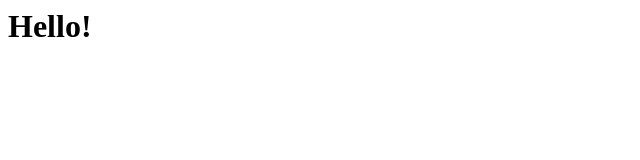
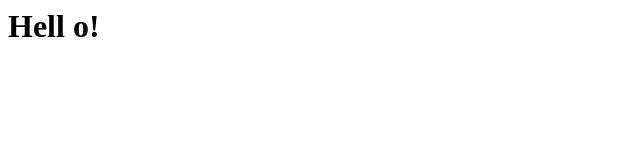
Before and after one commit to Xuan-He-97/test, a plain HTML site: page index.html in a window 1280 px wide. Shown: the full height of the page, 0-640 px from the left. Drawn offline with Linux system fonts and the light colour scheme.

Commit message:
Update index.html

```diff
--- a/index.html
+++ b/index.html
@@ -1 +1 @@
-<h1>Hello!</h1>
+<h1>Hell o!</h1>
```
